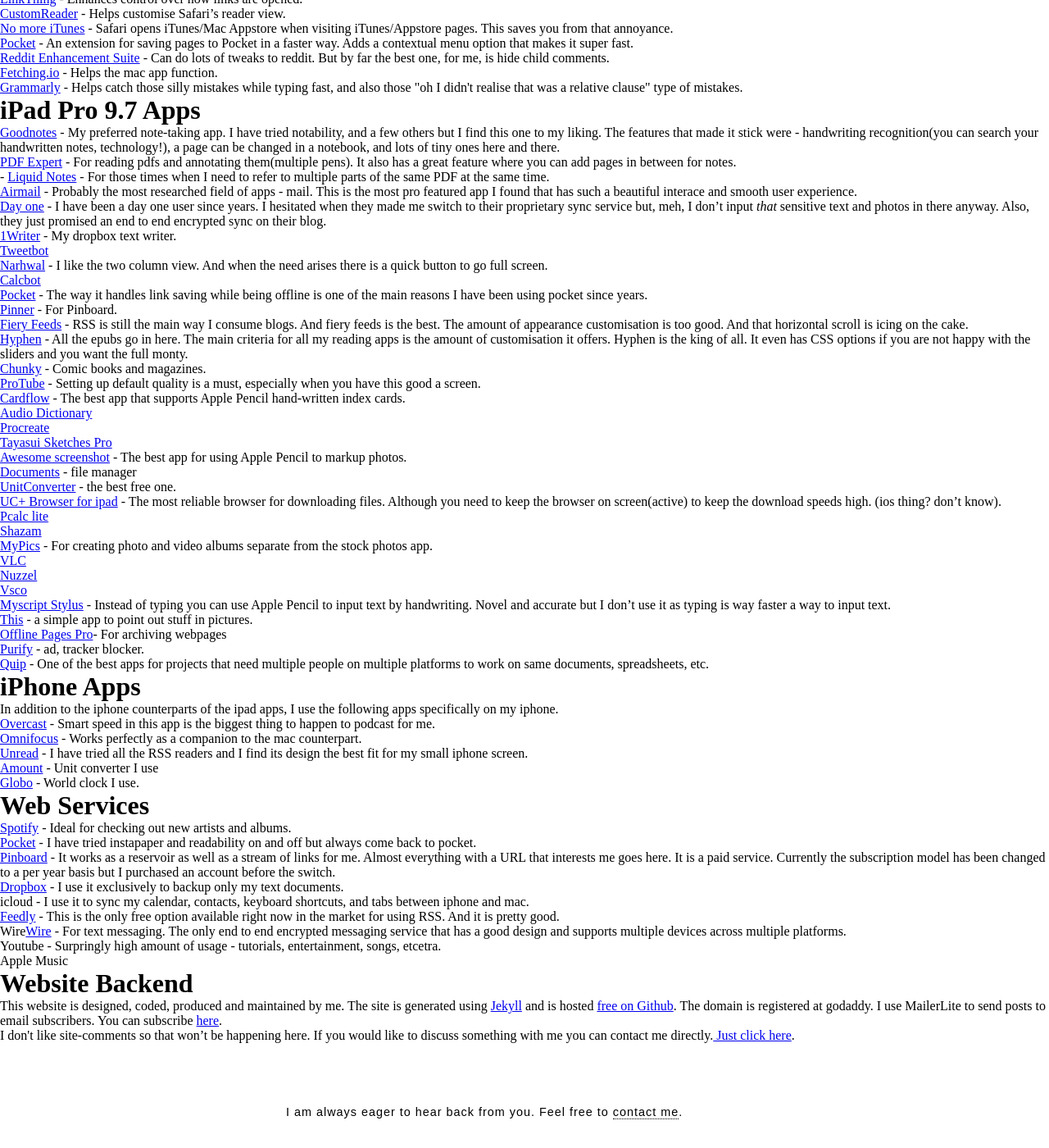
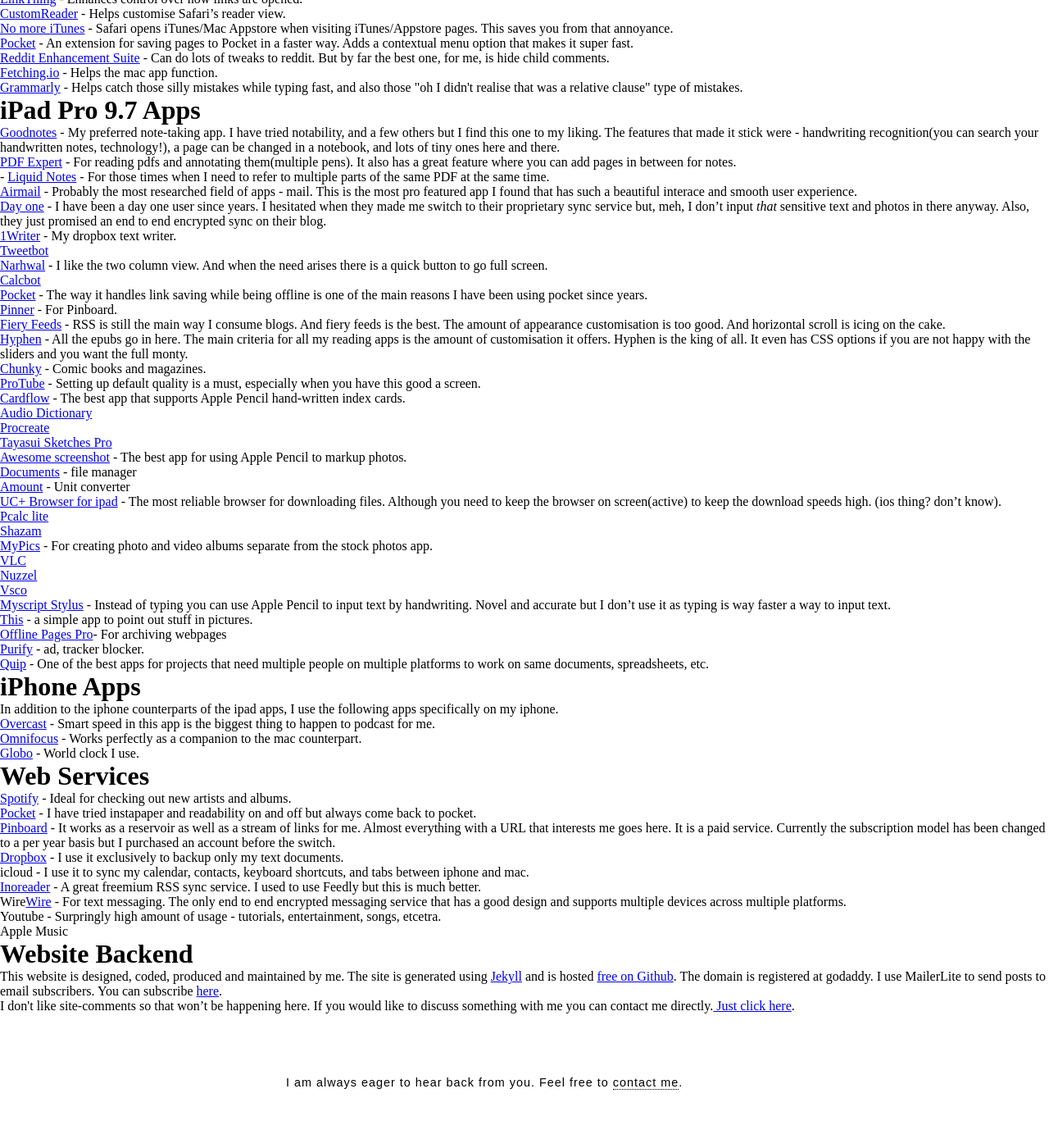
Before and after one commit to hetuashara/hetuashara.github.io, a Jekyll site: the page built from gear.html, in a window 1280 px wide and 1400 px high, scrolled down 1597 px. Shown: the whole window at 82% size. Built offline with Jekyll 4.4.1, drawn with Linux system fonts in a browser that asks for light colours; after the commit the page ends 2961 px from its top, so only the background shows below that.

```diff
--- a/_includes/gearInclude.html
+++ b/_includes/gearInclude.html
@@ -122,7 +122,7 @@
 <li><a href="https://geo.itunes.apple.com/in/app/calcbot-intelligent-calculator/id376694347?mt=8&amp;at=11lSmt&amp;pt=1l1022021">Calcbot</a></li>
 <li><a href="https://geo.itunes.apple.com/in/app/pocket-save-articles-videos/id309601447?mt=8&amp;at=11lSmt&amp;pt=1l1022021">Pocket</a> - The way it handles link saving while being offline is one of the main reasons I have been using pocket since years.</li>
 <li><a href="https://geo.itunes.apple.com/us/app/pinner-for-pinboard/id591613202?mt=8&amp;at=11lSmt&amp;pt=1l1022021">Pinner</a> - For Pinboard.</li>
-<li><a href="https://geo.itunes.apple.com/us/app/fiery-feeds-client-for-feedly/id692742195?mt=8&amp;at=11lSmt&amp;pt=1l1022021">Fiery Feeds</a> - RSS is still the main way I consume blogs. And fiery feeds is the best. The amount of appearance customisation is too good. And that horizontal scroll is icing on the cake.</li>
+<li><a href="https://geo.itunes.apple.com/us/app/fiery-feeds-client-for-feedly/id692742195?mt=8&amp;at=11lSmt&amp;pt=1l1022021">Fiery Feeds</a> - RSS is still the main way I consume blogs. And fiery feeds is the best. The amount of appearance customisation is too good. And horizontal scroll is icing on the cake.</li>
 <li><a href="https://geo.itunes.apple.com/us/app/hyphen-ebook-reader-for-epub/id1024204679?mt=8&amp;at=11lSmt&amp;pt=1l1022021">Hyphen</a> - All the epubs go in here. The main criteria for all my reading apps is the amount of customisation it offers. Hyphen is the king of all. It even has CSS options if you are not happy with the sliders and you want the full monty.</li>
 <li><a href="https://geo.itunes.apple.com/in/app/chunky-comic-reader/id663567628?mt=8&amp;at=11lSmt&amp;pt=1l1022021">Chunky</a> - Comic books and magazines.</li>
 <li><a href="https://geo.itunes.apple.com/in/app/protube-for-youtube/id931201696?mt=8&amp;at=11lSmt&amp;pt=1l1022021">ProTube</a> - Setting up default quality is a must, especially when you have this good a screen.</li>
@@ -132,7 +132,7 @@
 <li><a href="https://geo.itunes.apple.com/us/app/tayasui-sketches-pro/id671867510?mt=8&amp;at=11lSmt&amp;pt=1l1022021">Tayasui Sketches Pro</a></li>
 <li><a href="https://geo.itunes.apple.com/in/app/awesome-screenshot-for-safari/id918780145?mt=8&amp;at=11lSmt&amp;pt=1l1022021">Awesome screenshot</a> - The best app for using Apple Pencil to markup photos.</li>
 <li><a href="https://itunes.apple.com/in/app/documents-5-fast-pdf-reader/id364901807?mt=8">Documents</a> - file manager</li>
-<li><a href="https://geo.itunes.apple.com/us/app/best-unit-converter-for-iphone/id727632233?mt=8&amp;at=11lSmt&amp;pt=1l1022021">UnitConverter</a> - the best free one.</li>
+<li><a href="https://itunes.apple.com/us/app/amount-unit-currency-converter/id560750783?mt=8&at=11lSmt&ct=">Amount</a> - Unit converter</li>
 <li><a href="[https://geo.itunes.apple.com/in/app/uc-browser+-for-ipad/id724100507?mt=8&amp;at=11lSmt&amp;pt=1l1022021]">UC+ Browser for ipad</a> - The most reliable browser for downloading files. Although you need to keep the browser on screen(active) to keep the download speeds high. (ios thing? don&#8217;t know).</li>
 <li><a href="https://geo.itunes.apple.com/in/app/pcalc-lite-best-free-calculator/id300311831?mt=8&amp;at=11lSmt&amp;pt=1l1022021">Pcalc lite</a></li>
 <li><a href="https://geo.itunes.apple.com/in/app/shazam-discover-music-artists/id284993459?mt=8&amp;at=11lSmt&amp;pt=1l1022021">Shazam</a></li>
@@ -153,9 +153,8 @@ In addition to the iphone counterparts of the ipad apps, I use the following app
 	<li><a href="https://itunes.apple.com/us/app/overcast-podcast-player/id888422857?mt=8&at=11lSmt&ct=">Overcast</a> - Smart speed in this app is the biggest thing to happen to podcast for me. </li>
 
 	<li><a href="https://itunes.apple.com/us/app/omnifocus-2-for-iphone/id690305341?mt=8&at=11lSmt&ct=">Omnifocus</a> - Works perfectly as a companion to the mac counterpart.</li>
-	<li><a href="https://geo.itunes.apple.com/us/app/unread-rss-news-reader/id911364254?mt=8&at=11lSmt&pt=1l1022021">Unread</a> - I have tried all the RSS readers and I find its design the best fit for my small iphone screen.</li>
 
-		<li><a href="https://itunes.apple.com/us/app/amount-unit-currency-converter/id560750783?mt=8&at=11lSmt&ct=">Amount</a> - Unit converter I use</li>
+
 	<li><a href="https://itunes.apple.com/us/app/globo-world-clock-and-weather/id818329067?mt=8&at=11lSmt&ct=">Globo</a> - World clock I use.</li>
 
 </ul>
@@ -168,8 +167,8 @@ In addition to the iphone counterparts of the ipad apps, I use the following app
 	<li><a href="https://pinboard.in/" title="Pinboard">Pinboard</a> - It works as a reservoir as well as a stream of links for me. Almost everything with a URL that interests me goes here. It is a paid service. Currently the subscription model has been changed to a per year basis but I purchased an account before the switch. </li>
 	<li><a href="https://www.dropbox.com/" title="Dropbox">Dropbox</a> - I use it exclusively to backup only my text documents.</li>
 		<li>icloud - I use it to sync my calendar, contacts, keyboard shortcuts, and tabs between iphone and mac.</li>
-	<li><a href="http://feedly.com/i/welcome" title="Feedly RSS Service">Feedly</a> - This is the only free option available right now in the market for using RSS. And it is pretty good.</li>
-	<li>Wire<a href="http://wire.com">Wire</a> - For text messaging. The only end to end encrypted messaging service that has a good design and supports multiple devices across multiple platforms.</li>
+	<li><a href="http://www.inoreader.com">Inoreader</a> - A great freemium RSS sync service. I used to use Feedly but this is much better.</li>
+	<li>Wire<a href="https://wire.com">Wire</a> - For text messaging. The only end to end encrypted messaging service that has a good design and supports multiple devices across multiple platforms.</li>
 	<li>Youtube - Surpringly high amount of usage - tutorials, entertainment, songs, etcetra.</li>
 	<li>Apple Music</li>
 
--- a/_includes/subscribeInclude.html
+++ b/_includes/subscribeInclude.html
@@ -5,8 +5,8 @@
 	<p>If you would like to read what I write/draw and would not like to miss out, you can choose either of the following routes:</p>
 
 <ul>
-	<li><img style=' display: inline-block;  position:relative; width:15px; height:15px; margin-bottom: -5px;' src="images/rss-icon.svg">  <a href="http://feeds.feedburner.com/BlogOfHetuAshara">RSS feed </a> - This is my favourite way to follow sites I like. No advertisements. No need to bookmark. No need to remember urls. No need to remember to go and visit website every day/week. Just add this <a href="http://feeds.feedburner.com/BlogOfHetuAshara">RSS feed </a>in your RSS reader of your choice and you are all set to receive the goodness.<br>
-<a href='https://feedly.com'  target='blank'>Feedly</a> - If you are using Feedly for your RSS, just <a href='https://feedly.com/#subscription/feed/http://feeds.feedburner.com/BlogOfHetuAshara'  target='blank'>click here</a>.</li><br>
+	<li><img style=' display: inline-block;  position:relative; width:15px; height:15px; margin-bottom: -5px;' src="images/rss-icon.svg">  <a href="http://feeds.feedburner.com/BlogOfHetuAshara">RSS feed </a> - This is my favourite way to follow sites I like. No advertisements. No need to bookmark. No need to remember urls. No need to remember to go and visit website every day/week. Just add this <a href="http://feeds.feedburner.com/BlogOfHetuAshara">RSS feed </a>in your RSS reader of your choice and you are all set to receive the goodness. If you are looking for a good, free RSS sync service then I suggest the one I use - inoreader.<br>
+
 	<li><img style=' display: inline-block;  position:relative;width:15px; height:15px; margin-bottom: -5px;' src="images/twitter-icon.svg">  <a href="https://twitter.com/hetuashara">Twitter</a> - If you religiously complete your twitter timeline then you can follow me @hetuashara on <a href="https://twitter.com/hetuashara"> twitter</a>. I will be tweeting links to new posts as soon as they are posted on the blog.</li><br>
 	<li><img style=' display: inline-block;  position:relative;width:15px; height:15px; margin-bottom: -5px;' src="images/ban-icon.svg">  Facebook - Nope.</li><br>
 	<li><img style=' display: inline-block;  position:relative;width:15px; height:15px; margin-bottom: -5px;' src="images/email-icon.svg"> Email subscribe - You can subscribe to receive new posts in your inbox by <a href="https://app.mailerlite.com/webforms/landing/n6x6c2">clicking here</a> or simply filling up the form below.</li>
```
Also changed, not shown: _posts/2016-07-05-apple-pencil-awe.markdown (added, +10 -0 lines).
